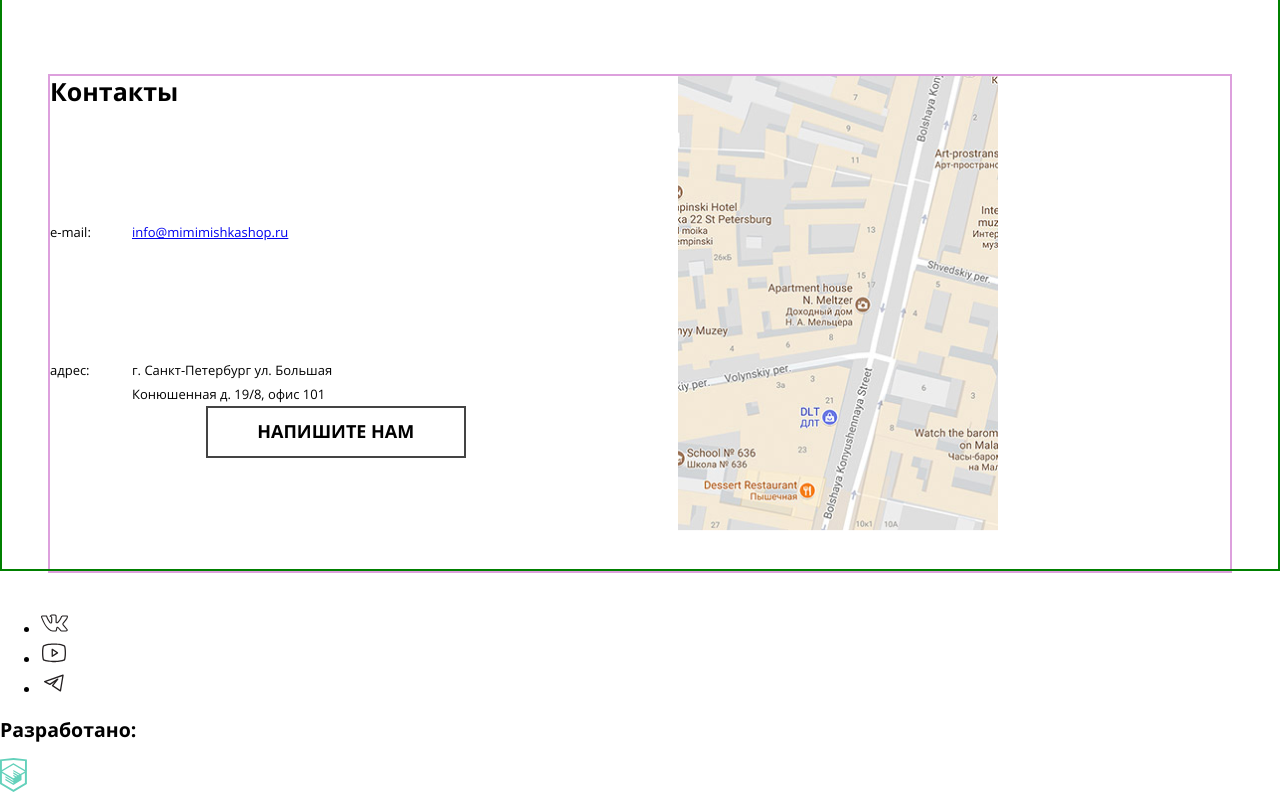
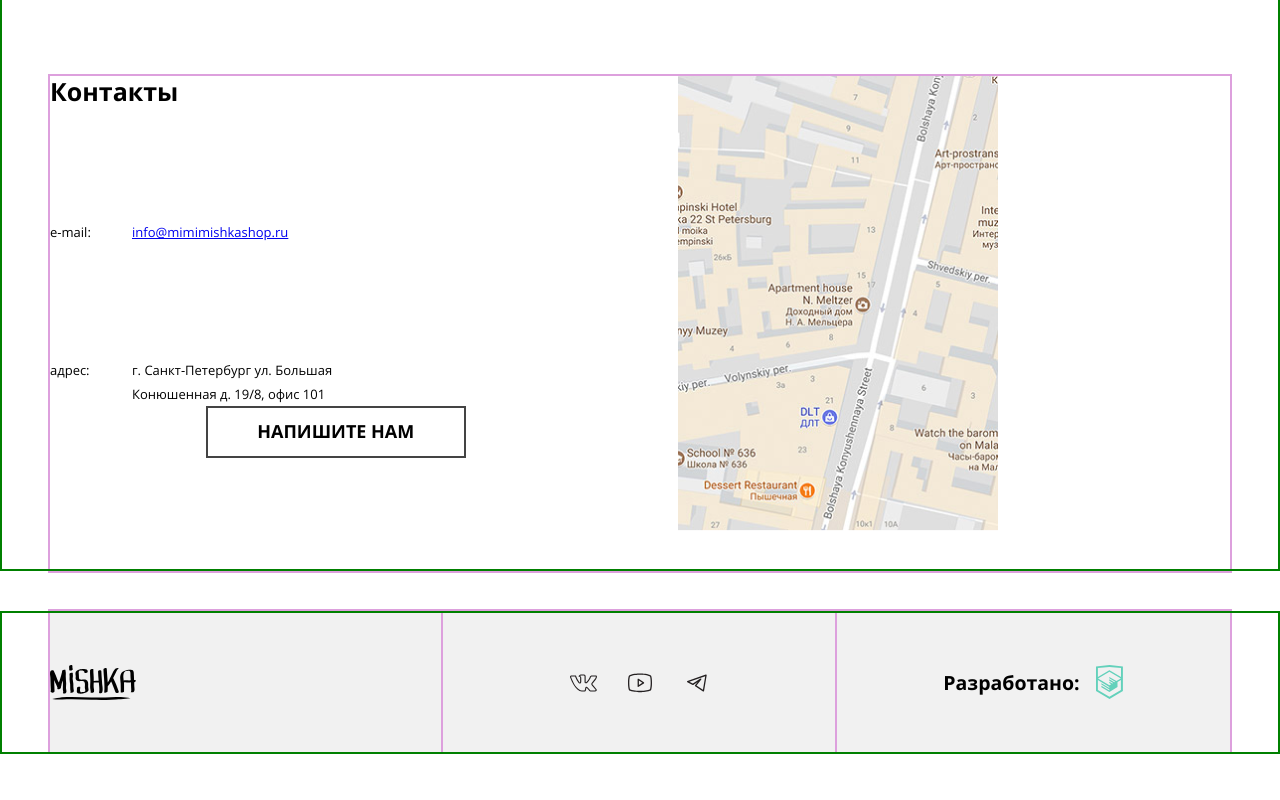
Before and after one commit to htmlacademy-adaptive/1996827-mishka-26, a website: page source/index.html in a window 1280 px wide. Shown: the part 1766-2566 px from the top of the page. After the commit the page ends 2520 px from the top, so only its background shows below. Drawn offline with nearby package versions, Linux system fonts and the light colour scheme; files that its build step writes are made by us from their sources.

Commit message:
сделал footer

```diff
--- a/source/index.html
+++ b/source/index.html
@@ -283,6 +283,12 @@
   </main>
 
   <footer class="footer">
+    <div class="footer__logo-wrapper">
+      <a class="footer__logo-link" href="index.html">
+        <img class="footer__logo" src="img/logo-mishka-mobile.svg" width="86" height="35" alt="Логотип интернет магазина Mishka.">
+      </a>
+    </div>
+
     <section class="footer__social social">
       <h2 class="visually-hidden">Мы в соцсетях</h2>
       <ul class="social__list">
--- a/source/sass/blocks/copyright.scss
+++ b/source/sass/blocks/copyright.scss
@@ -1,13 +1,25 @@
+@use "../global/variables.scss" as *;
+
 .copyright {
-  width: 320px;
-  padding: 0 30px;
+  min-height: 80px;
+  display: flex;
+  justify-content: space-between;
+  align-items: center;
+  outline: 2px solid #dda0dd;
+  background-color: #f1f1f1;
 }
 
 .copyright__list {
   margin: 0 auto;
-  width: 180px;
+  min-width: 180px;
   min-height: 50px;
   display: flex;
   justify-content: space-between;
   align-items: center;
 }
+
+.copyright__link {
+  display: flex;
+  justify-content: center;
+  align-items: center;
+}
--- a/source/sass/blocks/footer.scss
+++ b/source/sass/blocks/footer.scss
@@ -1,5 +1,32 @@
+@use "../global/variables.scss" as *;
+
 .footer {
-  width: 320px;
-  // outline: 2px solid #dda0dd;
+  min-width: 320px;
+  padding: 0 30px;
+  display: flex;
+  flex-direction: column;
+  position: relative;
   outline: 2px solid #008000;
+  outline-offset: -2px;
 }
+
+.footer__logo-wrapper {
+  display: none;
+  background-color: #f1f1f1;
+}
+
+@media (min-width: $tablet-width) {
+  .footer {
+    padding: 0 50px;
+    display: grid;
+    grid-template-columns: 1fr 1fr 1fr;
+    flex-direction: row;
+  }
+
+  .footer__logo-wrapper {
+    min-height: 143px;
+    display: flex;
+    align-items: center;
+    outline: 2px solid #dda0dd;
+  }
+}
--- a/source/sass/blocks/social.scss
+++ b/source/sass/blocks/social.scss
@@ -1,15 +1,27 @@
+@use "../global/variables.scss" as *;
+
 .social {
-  width: 320px;
-  padding: 0 30px;
+  min-height: 80px;
+  display: flex;
+  justify-content: space-between;
+  align-items: center;
   outline: 2px solid #dda0dd;
+  background-color: #f1f1f1;
 }
 
 .social__list {
   padding: 0;
   margin: 0 auto;
-  width: 142px;
+  min-width: 142px;
   min-height: 27px;
-  display: grid;
-  grid-template-columns: 1fr 1fr 1fr;
+  display: flex;
+  justify-content: space-between;
+  align-items: center;
   list-style-type: none;
 }
+
+.social__item svg {
+  display: flex;
+  justify-content: center;
+  align-items: center;
+}
```
Also changed, not shown: source/sass/style.scss (+5 -3 lines). Lines whose indentation alone changed are shown as unchanged.
